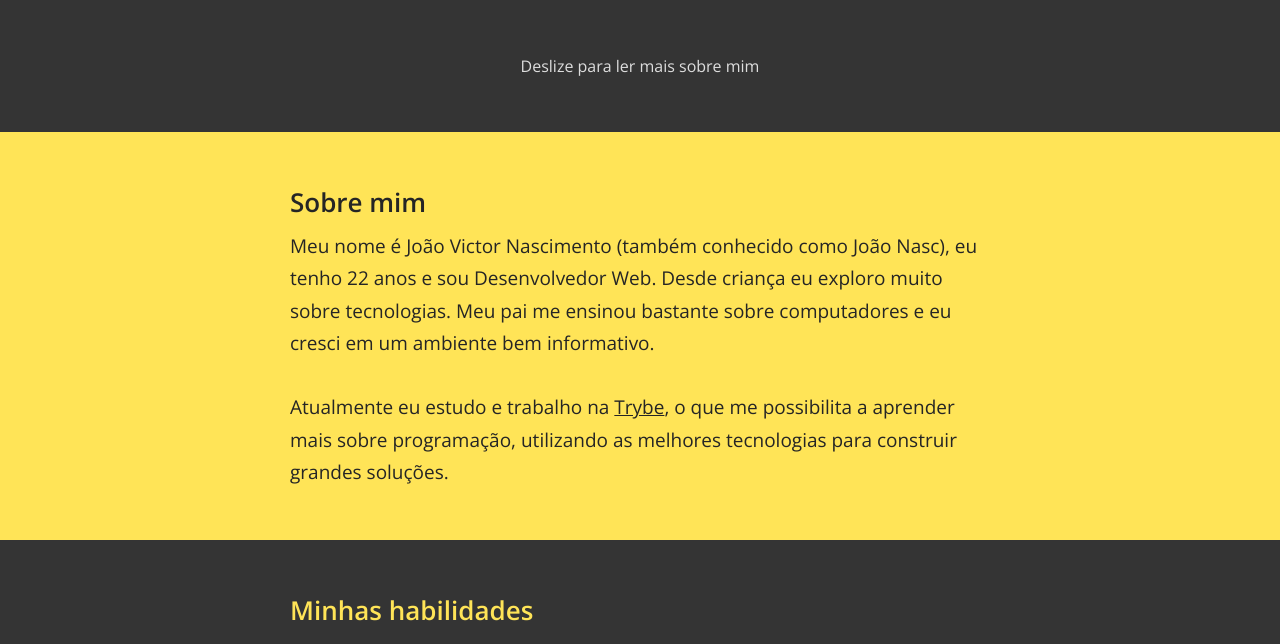
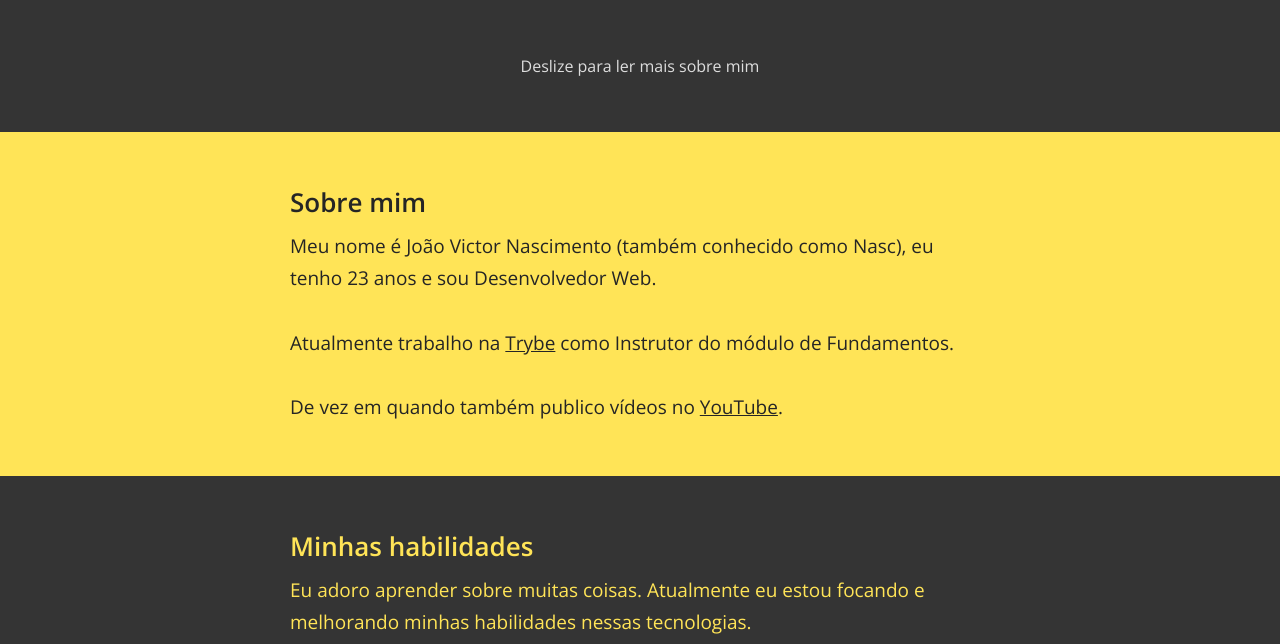
Before and after one commit to nascjoao/nascjoao.github.io, a Next.js app: page / in a window 1280 px wide. Shown: the part 668-1312 px from the top of the page. Built offline with nearby package versions, Linux system fonts and the light colour scheme.

Commit message:
refactor: add new text to about section

```diff
--- a/src/pages/index.js
+++ b/src/pages/index.js
@@ -13,6 +13,7 @@ import {
   SiChakraui
 } from 'react-icons/si'
 import ShieldButton from "../components/ShieldButton"
+import dayjs from 'dayjs'
 
 export default function Home() {
   return (
@@ -57,10 +58,14 @@ export default function Home() {
       <div className="content">
         <h2>Sobre mim</h2>
         <p>
-          Meu nome é João Victor Nascimento (também conhecido como João Nasc), eu tenho 22 anos e sou Desenvolvedor Web. Desde criança eu exploro muito sobre tecnologias. Meu pai me ensinou bastante sobre computadores e eu cresci em um ambiente bem informativo.<br/><br/>
+          Meu nome é João Victor Nascimento (também conhecido como Nasc), eu tenho {dayjs().diff('1999-06-17', 'years')} anos e sou Desenvolvedor Web.<br/><br/>
 
-          Atualmente eu estudo e trabalho na <a
-          href="https://betrybe.com" target="_blank">Trybe</a>, o que me possibilita a aprender mais sobre programação, utilizando as melhores tecnologias para construir grandes soluções.</p>
+          Atualmente trabalho na <a
+          href="https://betrybe.com" target="_blank">Trybe</a> como Instrutor do módulo de Fundamentos.<br /><br />
+
+          De vez em quando também publico vídeos no <a href="https://youtube.com/nascjoao" target="_blank">YouTube</a>.
+        </p>
+
       </div>
     </section>
 
```
